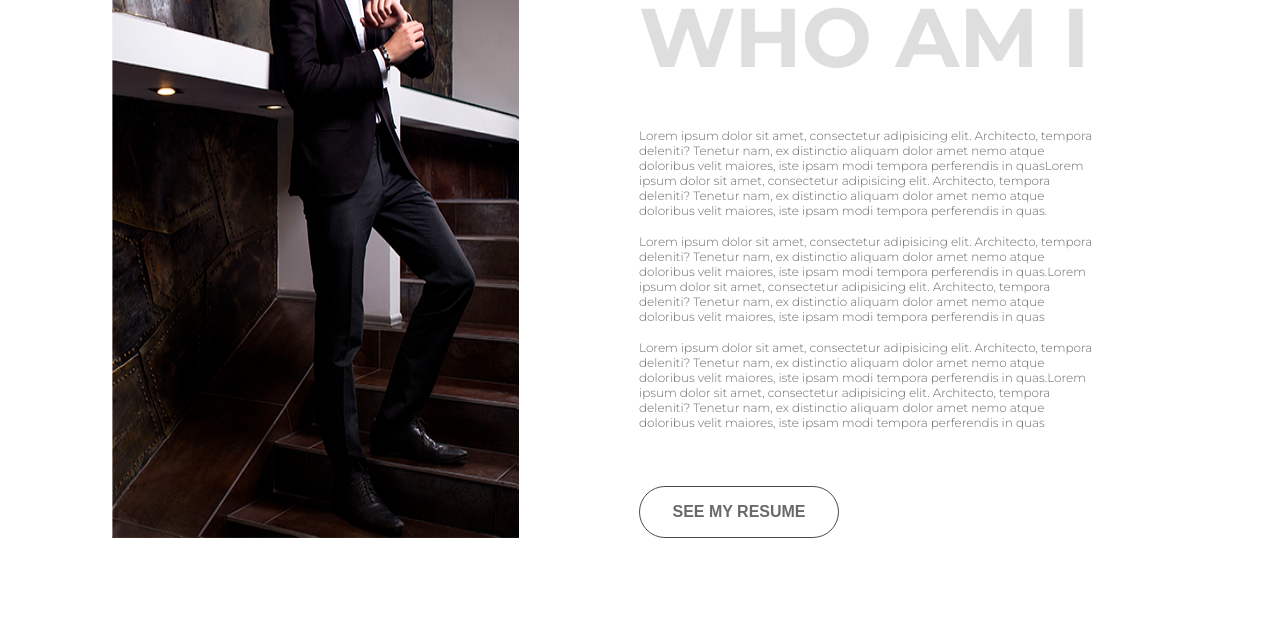
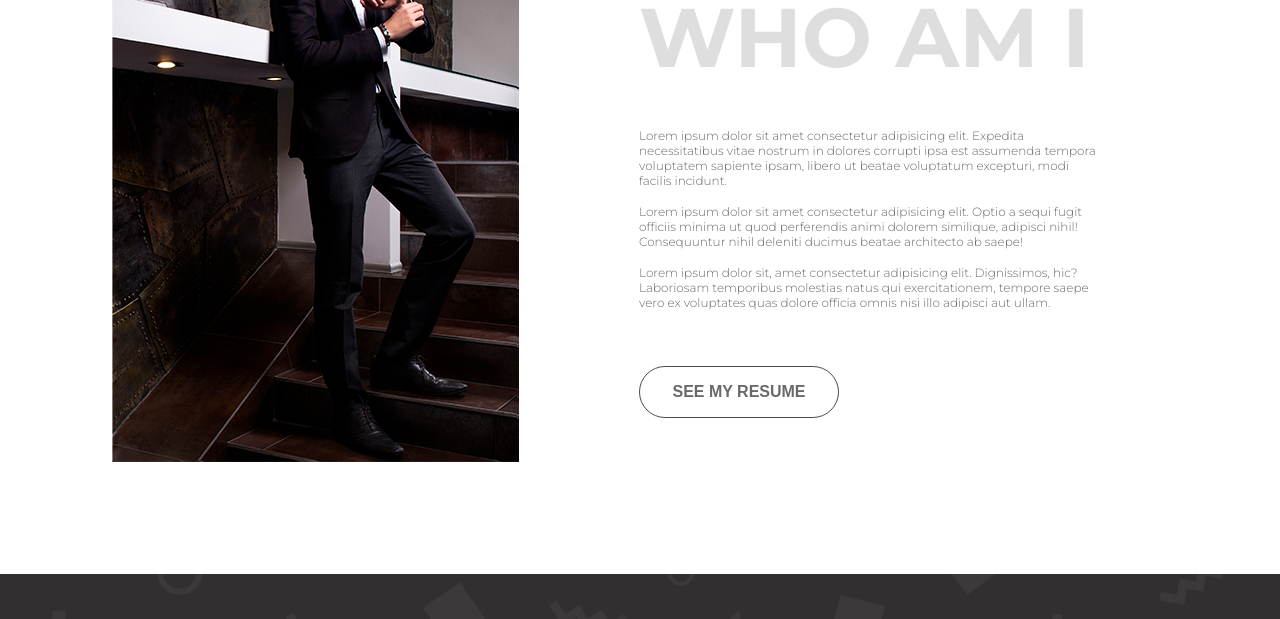
Before and after one commit to Anatlijj/Udemy_1, a plain HTML site: page index.html in a window 1280 px wide. Shown: the part 1320-1939 px from the top of the page. Drawn offline with Linux system fonts and the light colour scheme.

Commit message:
adaptivity

```diff
--- a/index.html
+++ b/index.html
@@ -116,21 +116,15 @@
           <h3 class="about__title">about me</h3>
           <h2 class="about__bigtitle">who am i</h2>
           <div class="about__text">
-            <p>Lorem ipsum dolor sit amet, consectetur adipisicing elit. Architecto, tempora deleniti? Tenetur nam, ex
-              distinctio aliquam dolor amet nemo atque doloribus velit maiores, iste ipsam modi tempora perferendis in
-              quasLorem ipsum dolor sit amet, consectetur adipisicing elit. Architecto, tempora deleniti? Tenetur nam, ex
-              distinctio aliquam dolor amet nemo atque doloribus velit maiores, iste ipsam modi tempora perferendis in
-              quas.</p>
-            <p>Lorem ipsum dolor sit amet, consectetur adipisicing elit. Architecto, tempora deleniti? Tenetur nam, ex
-              distinctio aliquam dolor amet nemo atque doloribus velit maiores, iste ipsam modi tempora perferendis in
-              quas.Lorem ipsum dolor sit amet, consectetur adipisicing elit. Architecto, tempora deleniti? Tenetur nam, ex
-              distinctio aliquam dolor amet nemo atque doloribus velit maiores, iste ipsam modi tempora perferendis in
-              quas</p>
-            <p>Lorem ipsum dolor sit amet, consectetur adipisicing elit. Architecto, tempora deleniti? Tenetur nam, ex
-              distinctio aliquam dolor amet nemo atque doloribus velit maiores, iste ipsam modi tempora perferendis in
-              quas.Lorem ipsum dolor sit amet, consectetur adipisicing elit. Architecto, tempora deleniti? Tenetur nam, ex
-              distinctio aliquam dolor amet nemo atque doloribus velit maiores, iste ipsam modi tempora perferendis in
-              quas</p>
+            <p>Lorem ipsum dolor sit amet consectetur adipisicing elit. Expedita necessitatibus vitae nostrum in dolores
+              corrupti ipsa est assumenda tempora voluptatem sapiente ipsam, libero ut beatae voluptatum excepturi, modi
+              facilis incidunt.</p>
+            <p>Lorem ipsum dolor sit amet consectetur adipisicing elit. Optio a sequi fugit officiis minima ut quod
+              perferendis animi dolorem similique, adipisci nihil! Consequuntur nihil deleniti ducimus beatae architecto
+              ab saepe!</p>
+            <p>Lorem ipsum dolor sit, amet consectetur adipisicing elit. Dignissimos, hic? Laboriosam temporibus
+              molestias natus qui exercitationem, tempore saepe vero ex voluptates quas dolore officia omnis nisi illo
+              adipisci aut ullam.</p>
           </div>
           <button class="btn" tape="button">SEE MY RESUME</button>
         </div>
```
